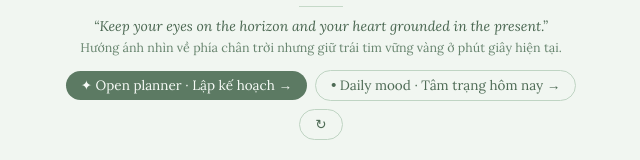
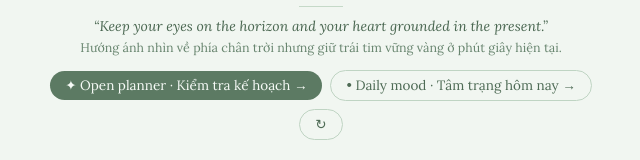
Before and after one commit to julyunu/mini-Notion, a plain HTML site: page time.html in a window 1280 px wide. Shown: the part 125-285 px from the top of the page, without its empty margins (319-959 px from the left). Drawn offline with nearby package versions, Linux system fonts and the light colour scheme; a web font is replaced by a local one.

Commit message:
Update time.html

```diff
--- a/time.html
+++ b/time.html
@@ -140,8 +140,8 @@
     <p class="quote-vi" id="quote-vi">Những bước nhỏ mỗi ngày đang âm thầm xây nên tương lai mà bạn hằng mơ ước.</p>
 
     <div class="actions">
-      <a class="btn-solid" href="https://www.notion.so/p/Social-Media-Content-Planner-41a8197b1d2180ad9c71cb81eb0b5ff3?source=copy_link#6928197b1d21826dba1081d1ff03d32f" target="_blank" rel="noopener noreferrer">✦ Open planner · Lập kế hoạch →</a>
-      <a class="btn-outline" href="https://www.notion.so/p/My-heart-My-soul-0468197b1d218380b83181fbdc95baf9?source=copy_link#bbe8197b1d21831c8eb581ee8efebc66" target="_blank" rel="noopener noreferrer">• Daily mood · Tâm trạng hôm nay →</a>
+      <a class="btn-solid">✦ Open planner · Kiểm tra kế hoạch →</a>
+      <a class="btn-outline" >• Daily mood · Tâm trạng hôm nay →</a>
       <button class="btn-outline" type="button" onclick="randomQuote()" title="Đổi ngẫu nhiên câu khác">↻</button>
 </div>
   </main>
```
